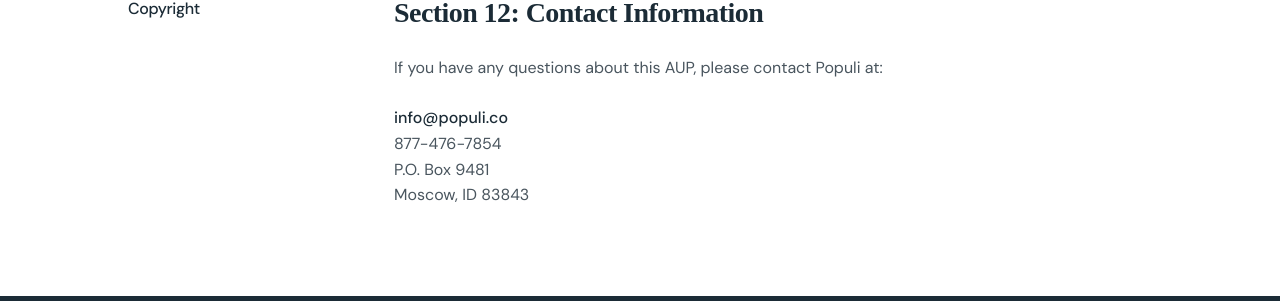
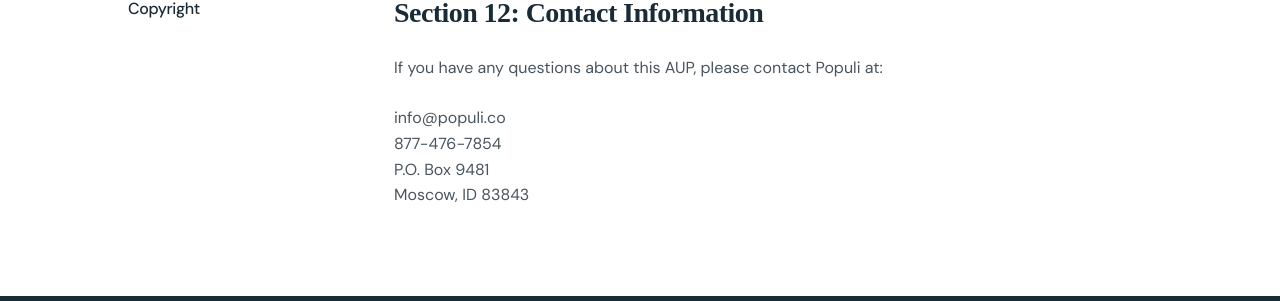
Before and after one commit to jtgrauke/jtgrauke.github.io, a Jekyll site: the page built from legal/aup.html, in a window 1280 px wide and 900 px high, scrolled down 15985 px. Shown: the part 153-454 px from the top of the window. Built offline with Jekyll 4.4.1, drawn with Linux system fonts in a browser that asks for light colours; nearby versions of some CDN libraries.

Commit message:
removing email

```diff
--- a/legal/aup.html
+++ b/legal/aup.html
@@ -517,7 +517,7 @@ Title: Acceptible Use Policy
                 If you have any questions about this AUP, please contact Populi at:
             </p>
             <p>
-                {% email info@populi.co %}<br />
+                info@populi.co<br />
                 877-476-7854<br />
                 P.O. Box 9481<br />
                 Moscow, ID 83843
```
Also changed, not shown: 2 other files.
